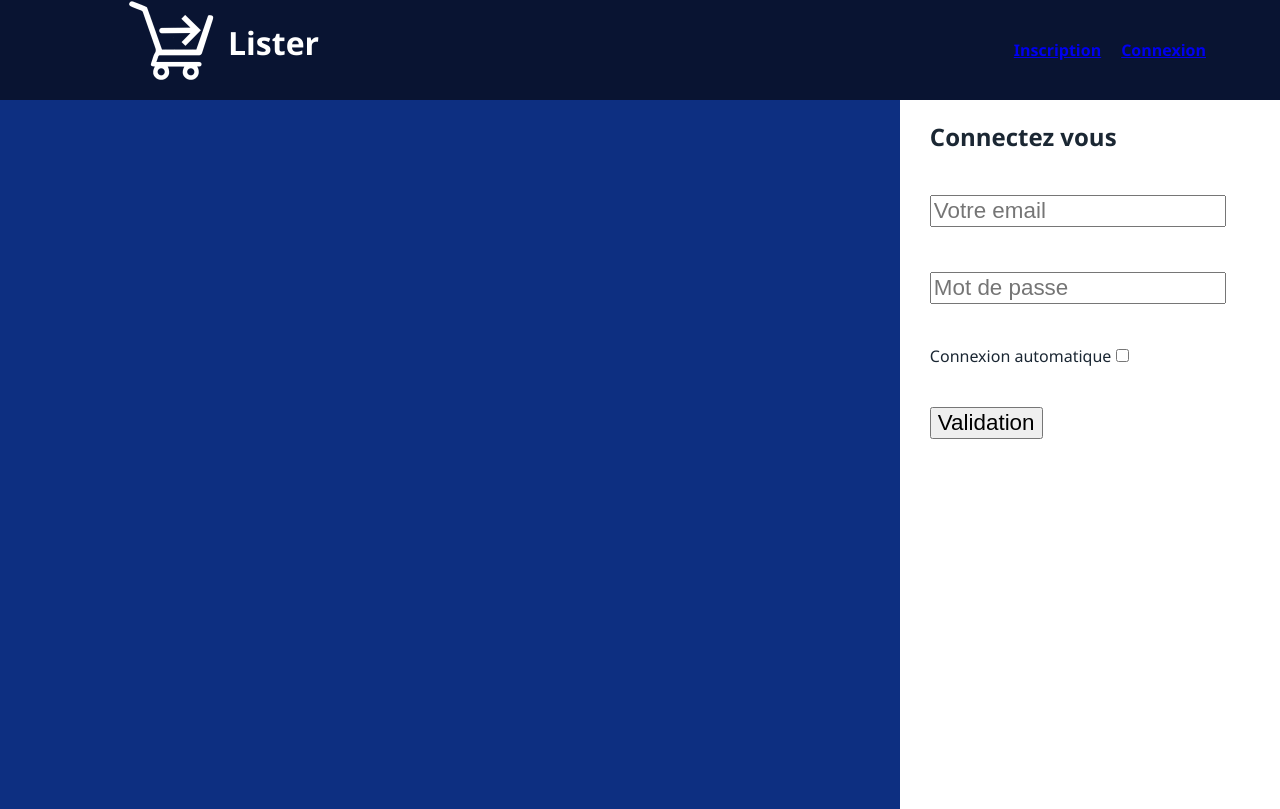
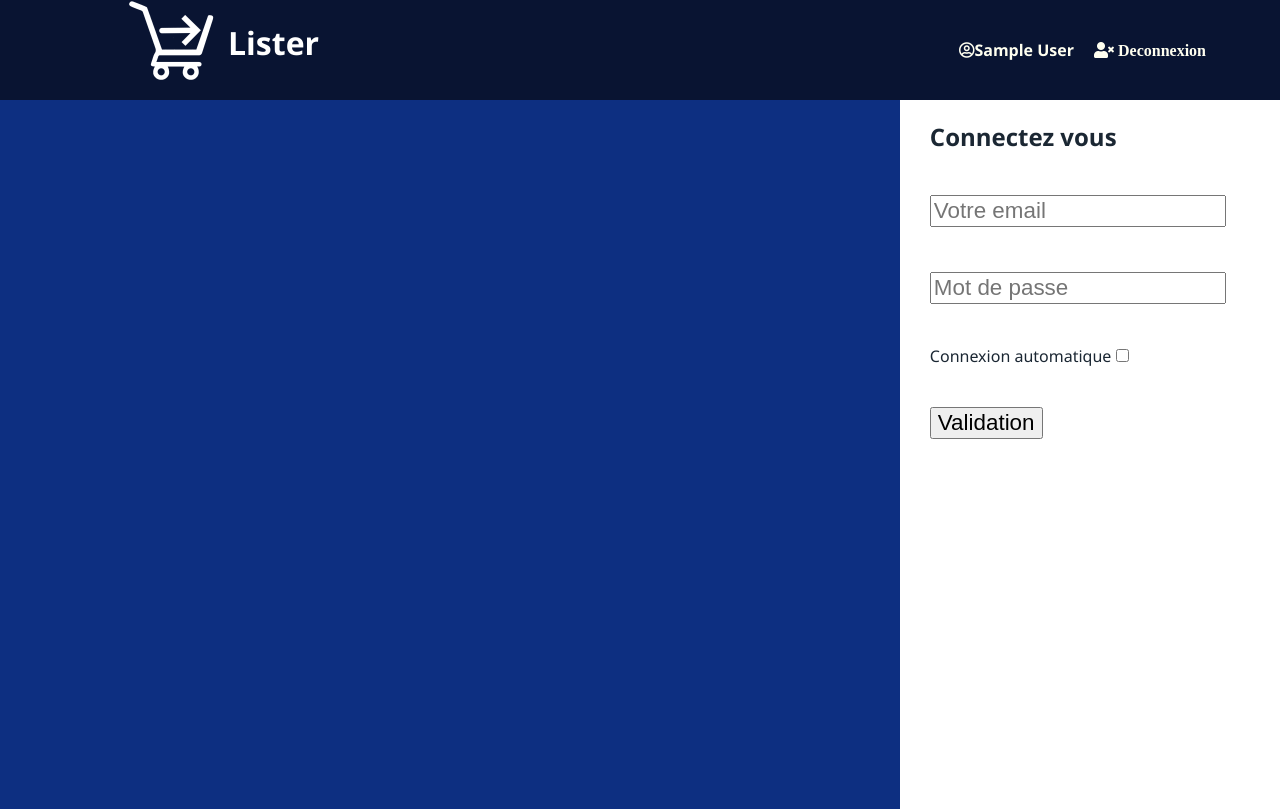
Before and after one commit to MrAuGIR/ListerProject, a PHP site: page /inc/login_post.php in a window 1280 px wide. Shown: the top 809 px of the page. Run offline with PHP 8.4, Linux system fonts and the light colour scheme; the visitor is signed in with stand-in values (Sample User, id 1); some libraries are stand-ins or nearby versions.

Commit message:
mise a jour session

```diff
--- a/admin/controleCategorie.php
+++ b/admin/controleCategorie.php
@@ -10,6 +10,7 @@ if(!isset($_SESSION['auth']) || $_SESSION['auth']['level']!=ADMIN_LEVEL){
     header('location: ../index.php');
 }
 $user = $_SESSION['auth'];
+$user_name = $_SESSION['auth']['name'];
 
 /** Connexion a la base de donnée */
 /*require_once 'bdd.php'; */
--- a/admin/controleCenter.php
+++ b/admin/controleCenter.php
@@ -11,6 +11,7 @@ if(!isset($_SESSION['auth']) || $_SESSION['auth']['level']!=ADMIN_LEVEL){
 }
 
 $user = $_SESSION['auth'];
+$user_name = $_SESSION['auth']['name'];
 
 /** Connexion a la base de donnée */
 /*require_once 'bdd.php';*/
--- a/admin/controleListe.php
+++ b/admin/controleListe.php
@@ -11,6 +11,7 @@ if(!isset($_SESSION['auth']) || $_SESSION['auth']['level']!=ADMIN_LEVEL){
 }
 
 $user = $_SESSION['auth'];
+$user_name = $_SESSION['auth']['name'];
 
 /** Connexion a la base de donnée */
 /*require_once 'bdd.php';*/
--- a/admin/controleProduit.php
+++ b/admin/controleProduit.php
@@ -8,9 +8,11 @@ require_once 'utility/config.php';
 /* on verifie que l'utilisateur admin est connecte */
 if(!isset($_SESSION['auth']) || $_SESSION['auth']['level']!=ADMIN_LEVEL){
     header('location: ../index.php');
+    exit();
 }
 
 $user = $_SESSION['auth'];
+$user_name = $_SESSION['auth']['name'];
 $debut=0;
 /** Connexion a la base de donnée */
 /*require_once 'utility/bdd.php';*/
--- a/admin/style/admin.css
+++ b/admin/style/admin.css
@@ -50,7 +50,7 @@ header {
 /* menu page */
 .nav-block{
     display: flex;
-    justify-content: center;
+    justify-content: flex-end;
     align-items: center;
 
 }
--- a/inc/header.php
+++ b/inc/header.php
@@ -1,11 +1,3 @@
-<?php
-
-if(session_status() == PHP_SESSION_NONE) //ON VERIFIE QUE LA SESSION N'EST PAS DEJA DEMARRE
-{
-    session_start();
-}
-$user_name= isset($_SESSION['auth']['pseudo'])? $_SESSION['auth']['pseudo']:'';
-?>
 <!DOCTYPE html>
 <html lang="fr">
 <head>
@@ -34,15 +26,13 @@ $user_name= isset($_SESSION['auth']['pseudo'])? $_SESSION['auth']['pseudo']:'';
             </div><!--END div logo-block-->
             <div class="nav-block align-right-block" >
                 <nav class="nav-header">
-                    <ul><!--
-                        <li><a class="link-without-style" href="inc/register.php" title="affichage popup de connexion">Connexion</a></li>
-                        <li><a class="link-without-style" href="inc/login.php" title="affichage popup d'inscription">Inscription</a></li>-->
+                    <ul>
                         <?php if($user_name===''): ?>
-                            <li><a href="register_post.php" title="inscription">Inscription</a></li>
-                            <li><a href="login_post.php" title="connexion">Connexion</a></li>
+                            <li><a class="link-without-style" href="register_post.php" title="inscription">Inscription</a></li>
+                            <li><a class="link-without-style" href="login_post.php" title="connexion">Connexion</a></li>
                         <?php else : ?>
-                            <li><a class="tabNav" href="user/account.php?name=<?= $user_name ?>" title="compte personnel"><i class="far fa-user-circle"></i><?= $user_name; ?></a></li>
-                            <li><a class="tabNav" href="user/logout.php" title="deconnexion"><i class="fas fa-user-times"> Deconnexion</i></a></li>
+                            <li><a class="link-without-style" href="user/account.php?name=<?= $user_name ?>" title="compte personnel"><i class="far fa-user-circle"></i><?= $user_name; ?></a></li>
+                            <li><a class="link-without-style" href="user/logout.php" title="deconnexion"><i class="fas fa-user-times"> Deconnexion</i></a></li>
                         <?php endif; ?>
                     </ul>
                 </nav>
--- a/inc/header_account.php
+++ b/inc/header_account.php
@@ -26,7 +26,8 @@
                 <div class="nav-block align-right-block" >
                     <nav class="nav-header">
                         <ul>
-                            <li><button class="tabNav" onclick="tabElement('block-login',this,'#FFFFFF','div-form')"><i class="far fa-user-circle"></i>Compte <?php echo $_SESSION['auth']['name']; ?></button></li>
+                            <li><a class="link-without-style"><i class="far fa-user-circle"></i>Compte <?php echo $_SESSION['auth']['name']; ?></a></li>
+                            <li><a class="link-without-style" href="../user/logout.php" title="deconnexion"><i class="fas fa-user-times"> Deconnexion</i></a></li>
                         </ul>
                     </nav>
                 </div><!--END div nav-block-->
--- a/inc/login_post.php
+++ b/inc/login_post.php
@@ -5,6 +5,8 @@ if(session_status() == PHP_SESSION_NONE) //ON VERIFIE QUE LA SESSION N'EST PAS D
      session_start();
 }
 
+$user = isset($_SESSION['auth'])? $_SESSION['auth']:null;
+$user_name = isset($_SESSION['auth']['name'])? $_SESSION['auth']['name']:'';
 
 if( !empty($_POST) && !empty($_POST['email']) && !empty($_POST['password']) ){
 
--- a/user/account.php
+++ b/user/account.php
@@ -2,6 +2,10 @@
 if(session_status() == PHP_SESSION_NONE) //ON VERIFIE QUE LA SESSION N'EST PAS DEJA DEMARRE
 {
     session_start();
+}
+
+if(!isset($_SESSION['auth'])){
+    header('location: ../index.php');
 }
 
 $user = $_SESSION['auth'];
```
Also changed, not shown: admin/inc/header.php (+4 -10 lines), inc/register_post.php (+7 -5 lines).
